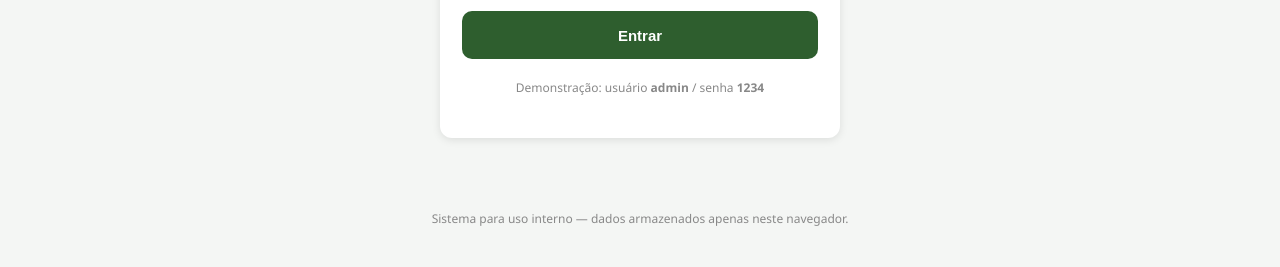
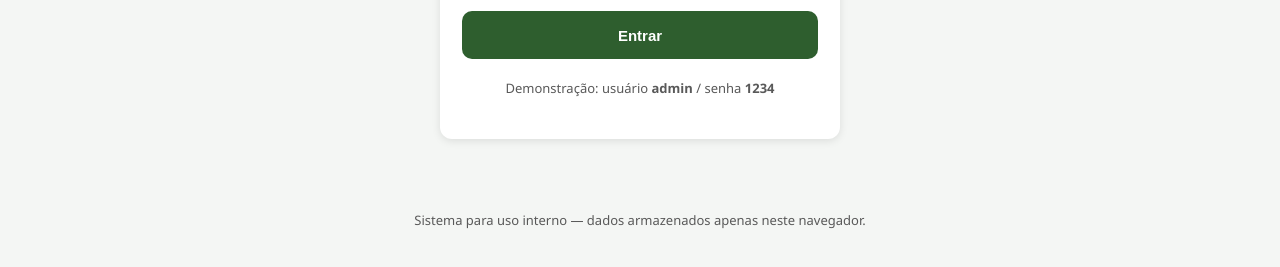
Before and after one commit to lborges7/Controle-de-Doa-es-de-Alimentos, a website: page index.html in a window 1280 px wide. Shown: the part 369-636 px from the top of the page. Drawn offline with Linux system fonts and the light colour scheme.

Commit message:
fix(a11y): ajusta contraste do texto de rodapé para WCAG AA
Cor #888 (3,26:1) trocada por #595959 (acima de 4,5:1), conforme auditoria axe-core.

```diff
--- a/css/style.css
+++ b/css/style.css
@@ -87,7 +87,8 @@ tr.alerta td { background: #fffaf0; }
 .resumo .r-vencido strong { color: var(--vermelho); }
 .filtros { display: flex; flex-wrap: wrap; gap: 10px; align-items: end; margin-bottom: 12px; }
 .filtros .campo { margin-bottom: 0; flex: 1; min-width: 180px; }
-.rodape { text-align: center; color: #888; font-size: 12px; padding: 20px; }
+/* #595959 garante contraste >= 4.5:1 sobre branco e sobre o fundo #f4f6f4 (WCAG 2.1 AA) */
+.rodape { text-align: center; color: #595959; font-size: 13px; padding: 20px; }
 
 @media (max-width: 600px) {
   .container { padding: 12px; }
```
